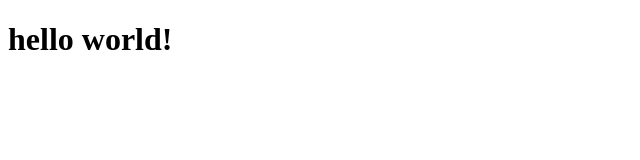
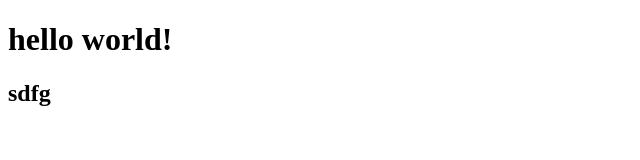
Before and after one commit to nesssaj/project, a plain HTML site: page index.html in a window 1280 px wide. Shown: the full height of the page, 0-640 px from the left. Drawn offline with Linux system fonts and the light colour scheme.

Commit message:
index.html mod

```diff
--- a/index.html
+++ b/index.html
@@ -8,7 +8,7 @@
 </head>
 <body>
     <h1>hello world!  </h1>
-
+    <h2>sdfg</h2>
     <!-- <script>
         alert(1);
     </script> -->
```
